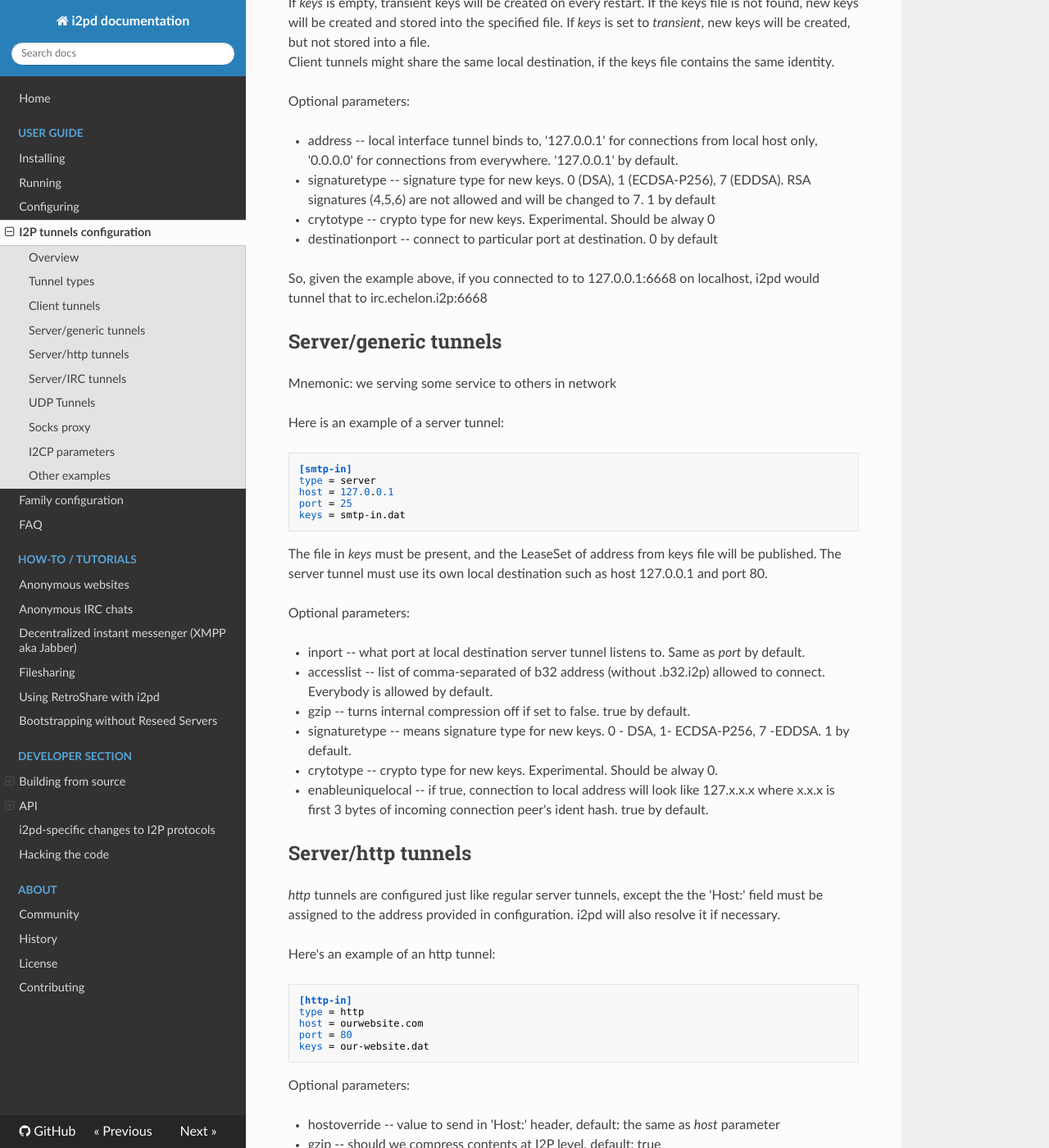
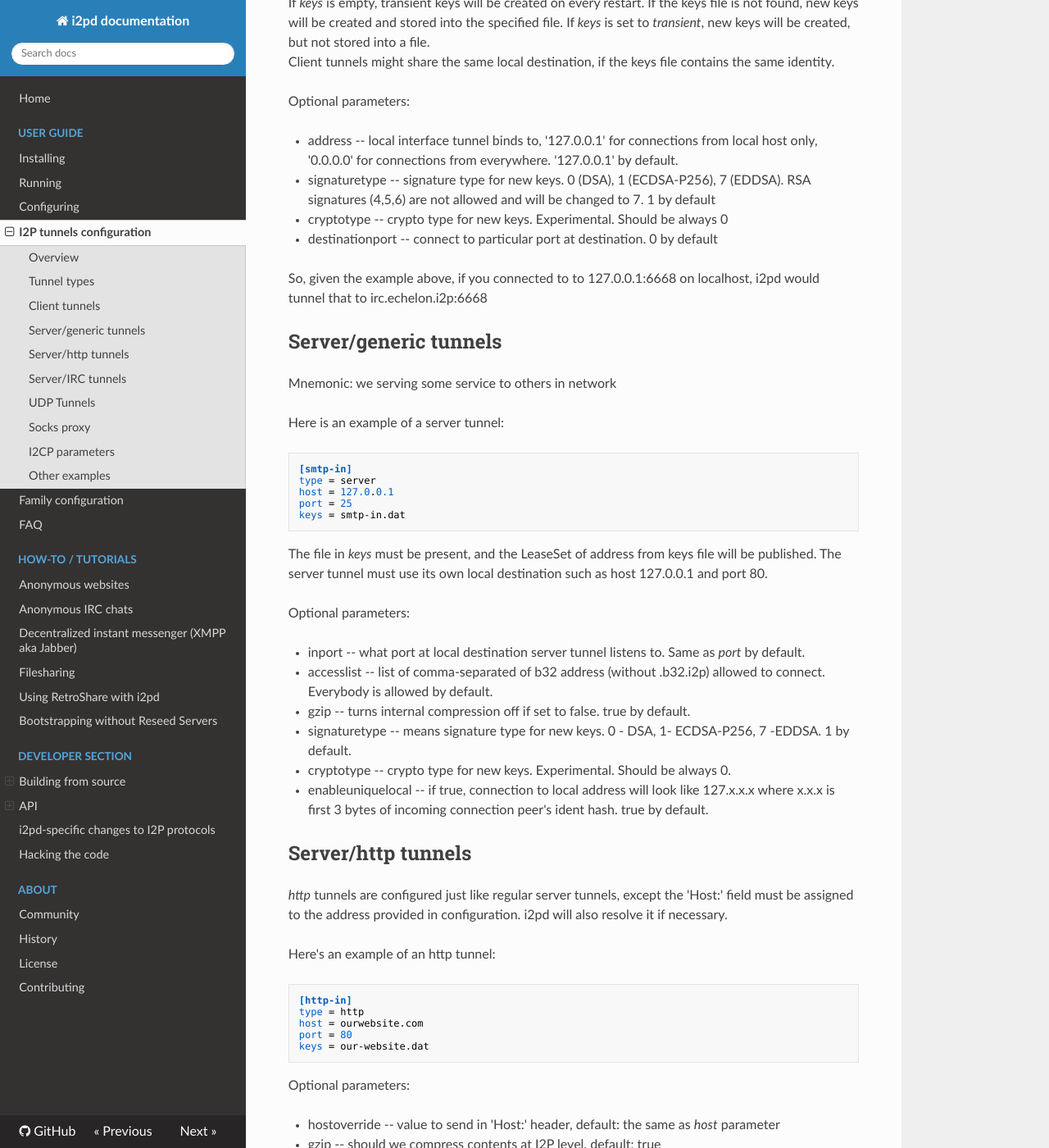
Before and after one commit to PurpleI2P/i2pd_docs_en, an MkDocs documentation site: the page built from docs/user-guide/tunnels.md, in a window 1280 px wide and 1400 px high, scrolled down 1199 px. Shown: the whole window at 82% size. Built offline with MkDocs 1.6.1, drawn with Linux system fonts in a browser that asks for light colours; nearby versions of some CDN libraries; old or Windows-style settings are respelled for this version of MkDocs.

Commit message:
Fix typos

```diff
--- a/docs/user-guide/tunnels.md
+++ b/docs/user-guide/tunnels.md
@@ -53,7 +53,7 @@ Optional parameters:
 
 * address         -- local interface tunnel binds to, '127.0.0.1' for connections from local host only, '0.0.0.0' for connections from everywhere. '127.0.0.1' by default.
 * signaturetype   -- signature type for new keys. 0 (DSA), 1 (ECDSA-P256), 7 (EDDSA). RSA signatures (4,5,6) are not allowed and will be changed to 7. 1 by default
-* crytotype       -- crypto type for new keys. Experimental. Should be alway 0
+* cryptotype       -- crypto type for new keys. Experimental. Should be always 0
 * destinationport -- connect to particular port at destination. 0 by default
 
 So, given the example above, if you connected to to 127.0.0.1:6668 on localhost, i2pd would tunnel that to irc.echelon.i2p:6668
@@ -80,13 +80,13 @@ Optional parameters:
 * accesslist    -- list of comma-separated of b32 address (without .b32.i2p) allowed to connect. Everybody is allowed by default.
 * gzip          -- turns internal compression off if set to false. true by default.
 * signaturetype -- means signature type for new keys. 0 - DSA, 1- ECDSA-P256, 7 -EDDSA.  1 by default.
-* crytotype     -- crypto type for new keys. Experimental. Should be alway 0.
+* cryptotype     -- crypto type for new keys. Experimental. Should be always 0.
 * enableuniquelocal -- if true, connection to local address will look like 127.x.x.x where x.x.x is first 3 bytes of incoming connection peer's ident hash. true by default.
 
 Server/http tunnels
 -------------------
 
-*http* tunnels are configured just like regular server tunnels, except the the 'Host:' field
+*http* tunnels are configured just like regular server tunnels, except the 'Host:' field
 must be assigned to the address provided in configuration. i2pd will also resolve it if necessary.
 
 Here's an example of an http tunnel:
```
